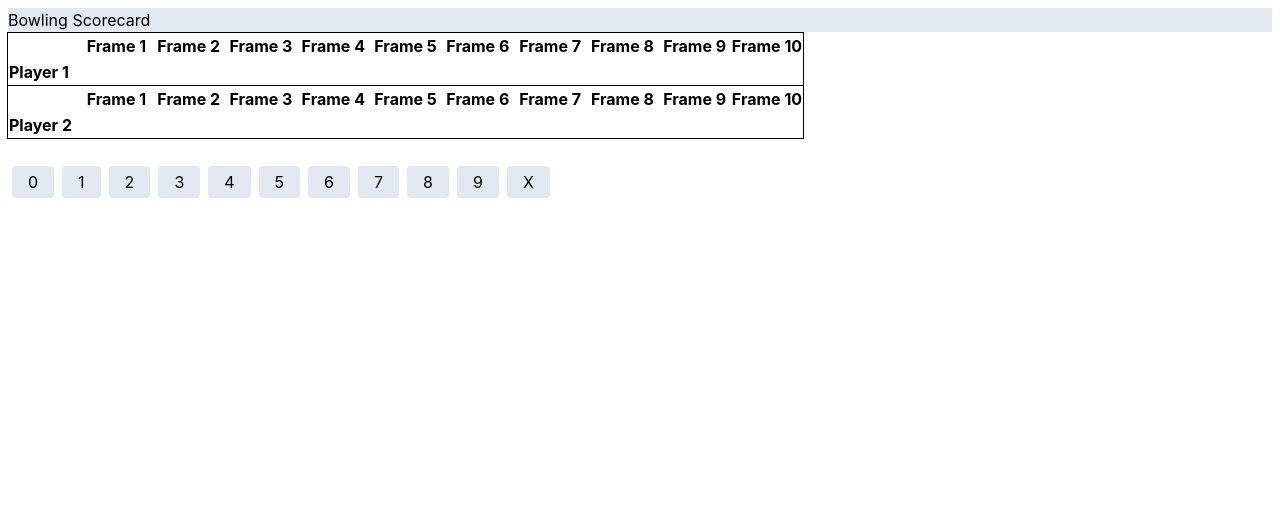
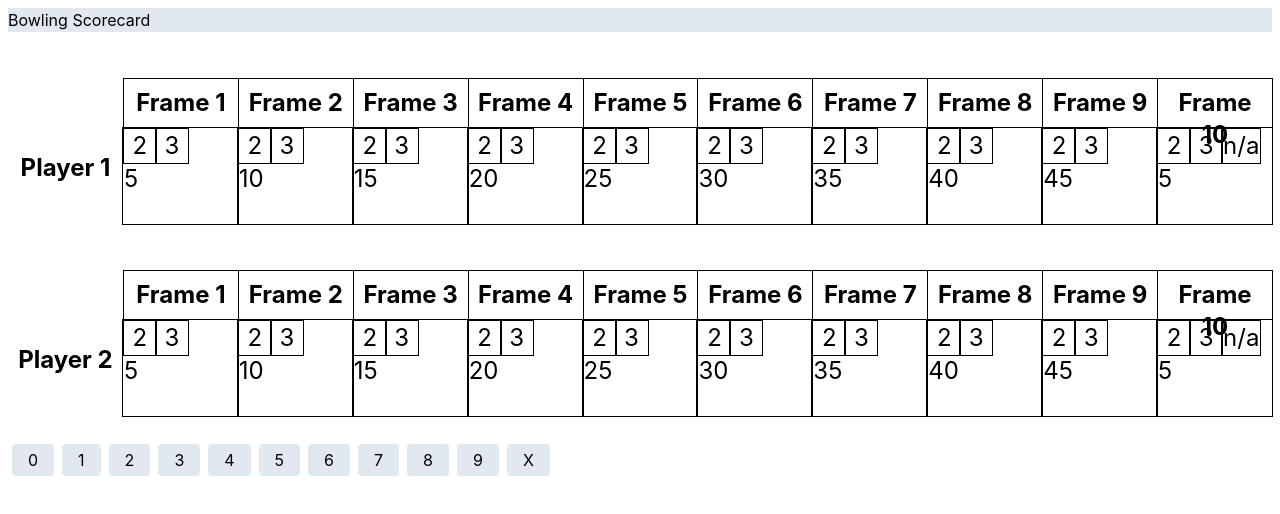
Before and after one commit to puyanwei/bowling-score-card, a Next.js app: page / in a window 1280 px wide. Shown: the top 514 px of the page. Built offline with nearby package versions, Linux system fonts and the light colour scheme.

Commit message:
Scorecard Styling

```diff
--- /dev/null
+++ b/components/Frame.tsx
@@ -0,0 +1,22 @@
+import { Frame as FrameType } from '@/pages/data'
+
+interface FrameProps {
+  className?: string
+  frame: FrameType
+}
+
+export const Frame = ({ frame, className }: FrameProps) => {
+  if (!frame) throw new Error('Scorecard data not found')
+
+  const { currentScore, first, second, third } = { ...frame }
+
+  const bowlStyle = `w-8 h-8 outline-1 outline outline-black text-center`
+  return (
+    <td className={`outline-1 outline outline-black w-full h-24 ${className}`}>
+      <td className={bowlStyle}>{first}</td>
+      <td className={bowlStyle}>{second}</td>
+      {third && <td className={bowlStyle}>{third}</td>}
+      {currentScore}
+    </td>
+  )
+}
--- a/components/Player.tsx
+++ b/components/Player.tsx
@@ -1,28 +1,30 @@
 import { playerScores, ScoreCard } from '@/pages/data'
-import { ScoreBox } from './ScoreBox'
+import { Frame } from './Frame'
 
 interface PlayerProps {
   scoreCard: ScoreCard
 }
 
-export function Player({ scoreCard: { name, scores } }: PlayerProps) {
+export function Player({ scoreCard: { name, frames } }: PlayerProps) {
   if (!name) throw new Error('Player name not found')
-  if (!scores || !scores.length) throw new Error('Scorecard data not found')
+  if (!frames || !frames.length) throw new Error('Scorecard data not found')
 
   return (
-    <table className='mt-[1px] outline-1 outline outline-black'>
-      <tr className='grid grid-cols-11'>
-        <th />
-        {scores.map(({ frame }, index) => (
-          <th key={index}>Frame {frame}</th>
-        ))}
-      </tr>
-      <tr className='grid grid-cols-11'>
-        <td className='font-bold'>{name}</td>
-        {scores.map((score, index) => (
-          <ScoreBox key={index} scores={score} />
-        ))}
-      </tr>
+    <table className='grid grid-cols-11 grid-rows-2 text-2xl '>
+      <th className='self-center col-start-1 col-end-2 row-start-1 row-end-3 font-bold'>
+        <div className='mt-20'>{name}</div>
+      </th>
+      {frames.map(({ frame }, index) => (
+        <th
+          className='h-12 self-end mb-[1px] ml-[1px] outline-1 outline outline-black p-2'
+          key={index}
+        >
+          Frame {frame}
+        </th>
+      ))}
+      {frames.map((frame, index) => (
+        <Frame className='row-start-2 row-end-3' key={index} frame={frame} />
+      ))}
     </table>
   )
 }
--- a/components/ScoreBox.tsx
+++ /dev/null
@@ -1,9 +0,0 @@
-import { PlayerScores } from '@/pages/data'
-
-interface ScoreBoxProps {
-  scores: PlayerScores
-}
-
-export const ScoreBox = (scores: ScoreBoxProps) => {
-  return <td></td>
-}
--- a/pages/data/index.ts
+++ b/pages/data/index.ts
@@ -12,7 +12,7 @@ export type Scores =
   | 'X'
   | 'n/a'
 
-export interface PlayerScores {
+export interface Frame {
   frame: number
   first: Scores
   second: Scores
@@ -24,10 +24,10 @@ export interface PlayerScores {
 
 export interface ScoreCard {
   name: string
-  scores: PlayerScores[]
+  frames: Frame[]
 }
 
-export const playerScores: PlayerScores[] = [
+export const playerScores: Frame[] = [
   {
     frame: 1,
     first: '2',
@@ -112,6 +112,6 @@ export const playerScores: PlayerScores[] = [
 ]
 
 export const scoreCard: ScoreCard[] = [
-  { name: 'Player 1', scores: playerScores },
-  { name: 'Player 2', scores: playerScores },
+  { name: 'Player 1', frames: playerScores },
+  { name: 'Player 2', frames: playerScores },
 ]
```
